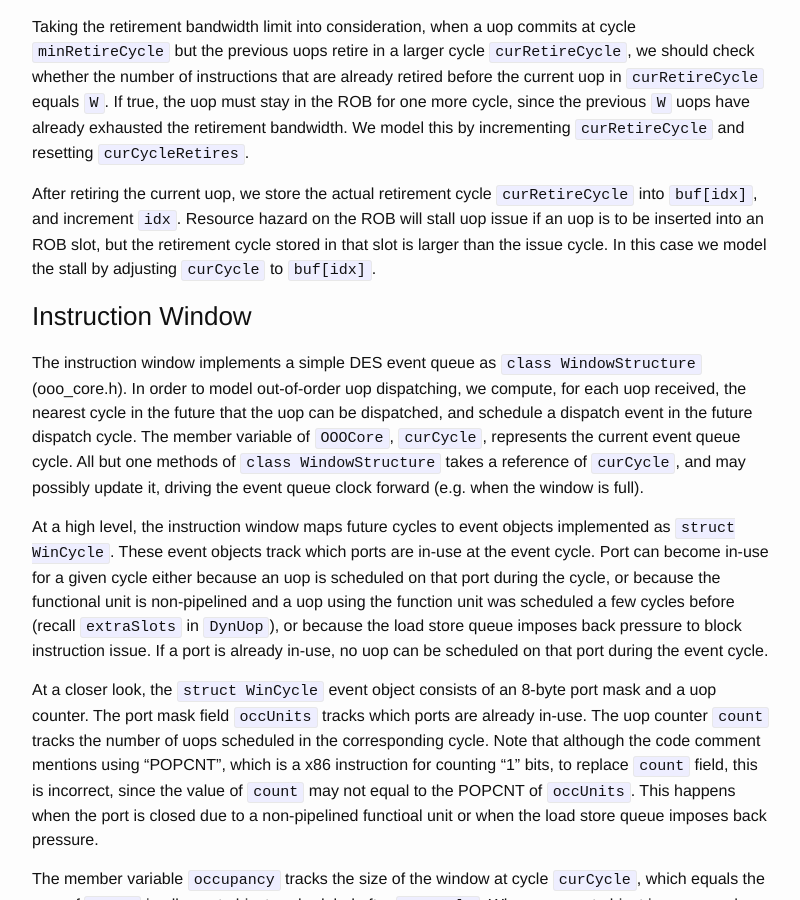
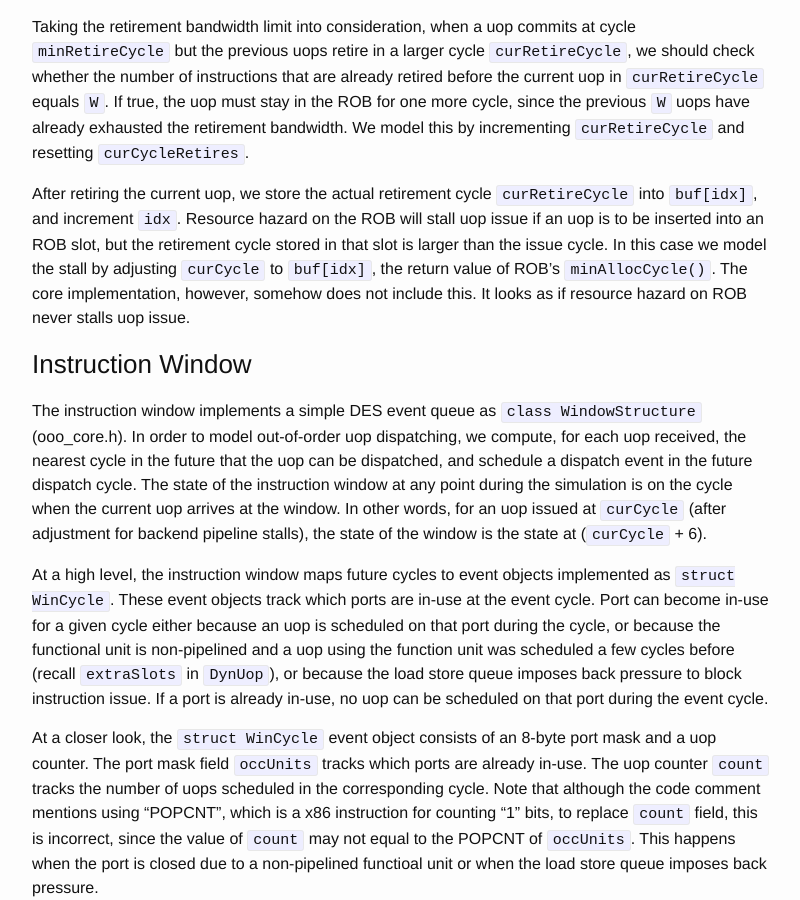
Before and after one commit to wangziqi2013/wangziqi2013.github.io, a Jekyll site: the page built from _posts/2019-12-31-zsim-microarch.markdown, in a window 1280 px wide and 900 px high, scrolled down 17922 px. Shown: the whole window, without its empty margins (238-1038 px from the left). Built offline with Jekyll 4.4.1, drawn with Linux system fonts in a browser that asks for light colours.

Commit message:
Rewriting ins win

```diff
--- a/_posts/2019-12-31-zsim-microarch.markdown
+++ b/_posts/2019-12-31-zsim-microarch.markdown
@@ -649,15 +649,16 @@ cycle, since the previous `W` uops have already exhausted the retirement bandwid
 After retiring the current uop, we store the actual retirement cycle `curRetireCycle` into `buf[idx]`, and increment
 `idx`. Resource hazard on the ROB will stall uop issue if an uop is to be inserted into an ROB slot, but
 the retirement cycle stored in that slot is larger than the issue cycle. In this case we model the stall by adjusting
-`curCycle` to `buf[idx]`.
+`curCycle` to `buf[idx]`, the return value of ROB's `minAllocCycle()`. The core implementation, however, somehow does not
+include this. It looks as if resource hazard on ROB never stalls uop issue.
 
 ### Instruction Window
 
 The instruction window implements a simple DES event queue as `class WindowStructure` (ooo\_core.h). In order to model
 out-of-order uop dispatching, we compute, for each uop received, the nearest cycle in the future that the uop can be
-dispatched, and schedule a dispatch event in the future dispatch cycle. The member variable of `OOOCore`, `curCycle`,
-represents the current event queue cycle. All but one methods of `class WindowStructure` takes a reference of `curCycle`,
-and may possibly update it, driving the event queue clock forward (e.g. when the window is full).
+dispatched, and schedule a dispatch event in the future dispatch cycle. The state of the instruction window at any point
+during the simulation is on the cycle when the current uop arrives at the window. In other words, for an uop issued at
+`curCycle` (after adjustment for backend pipeline stalls), the state of the window is the state at (`curCycle` + 6).
 
 At a high level, the instruction window maps future cycles to event objects implemented as `struct WinCycle`. These
 event objects track which ports are in-use at the event cycle. Port can become in-use for a given cycle
```
